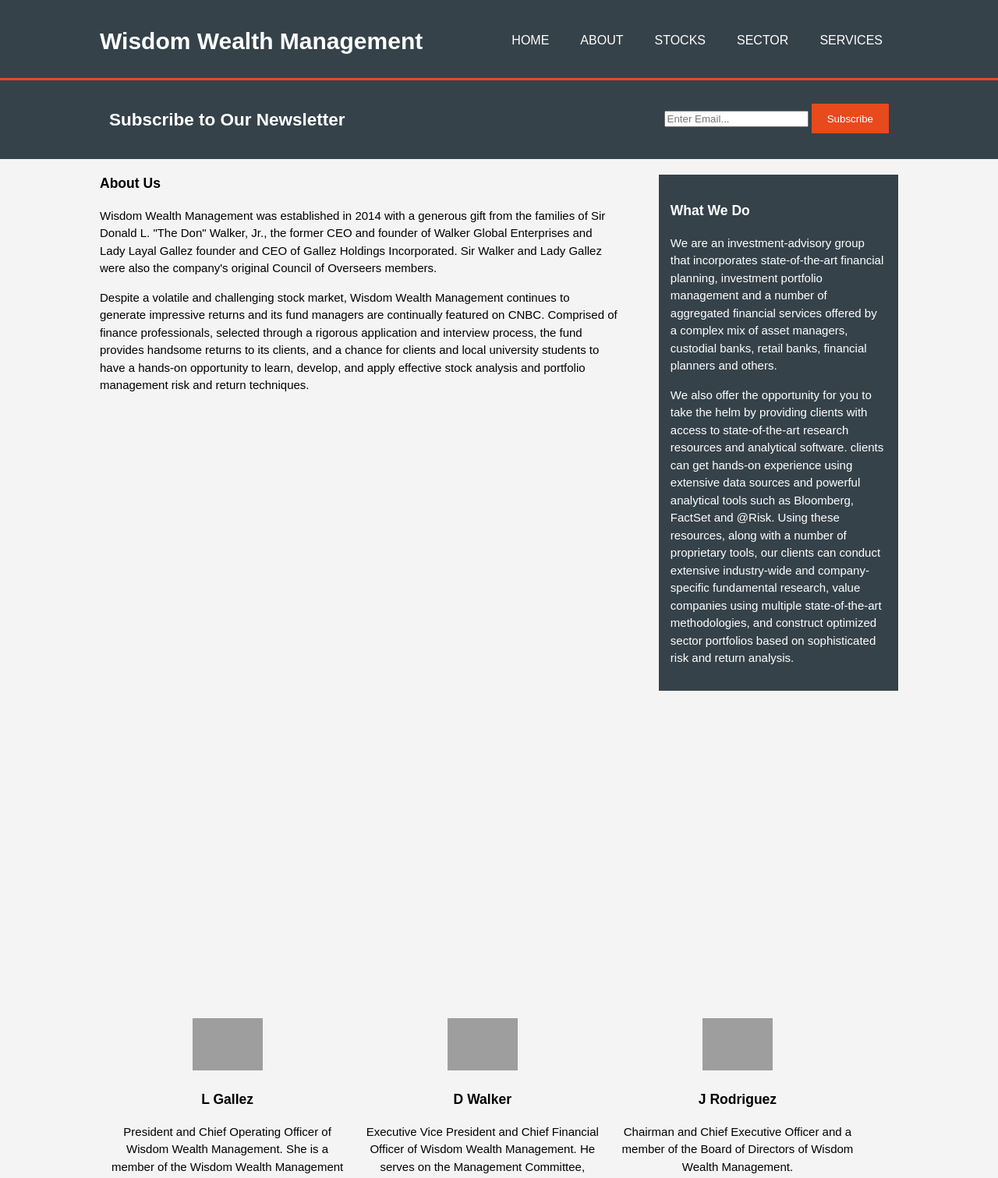
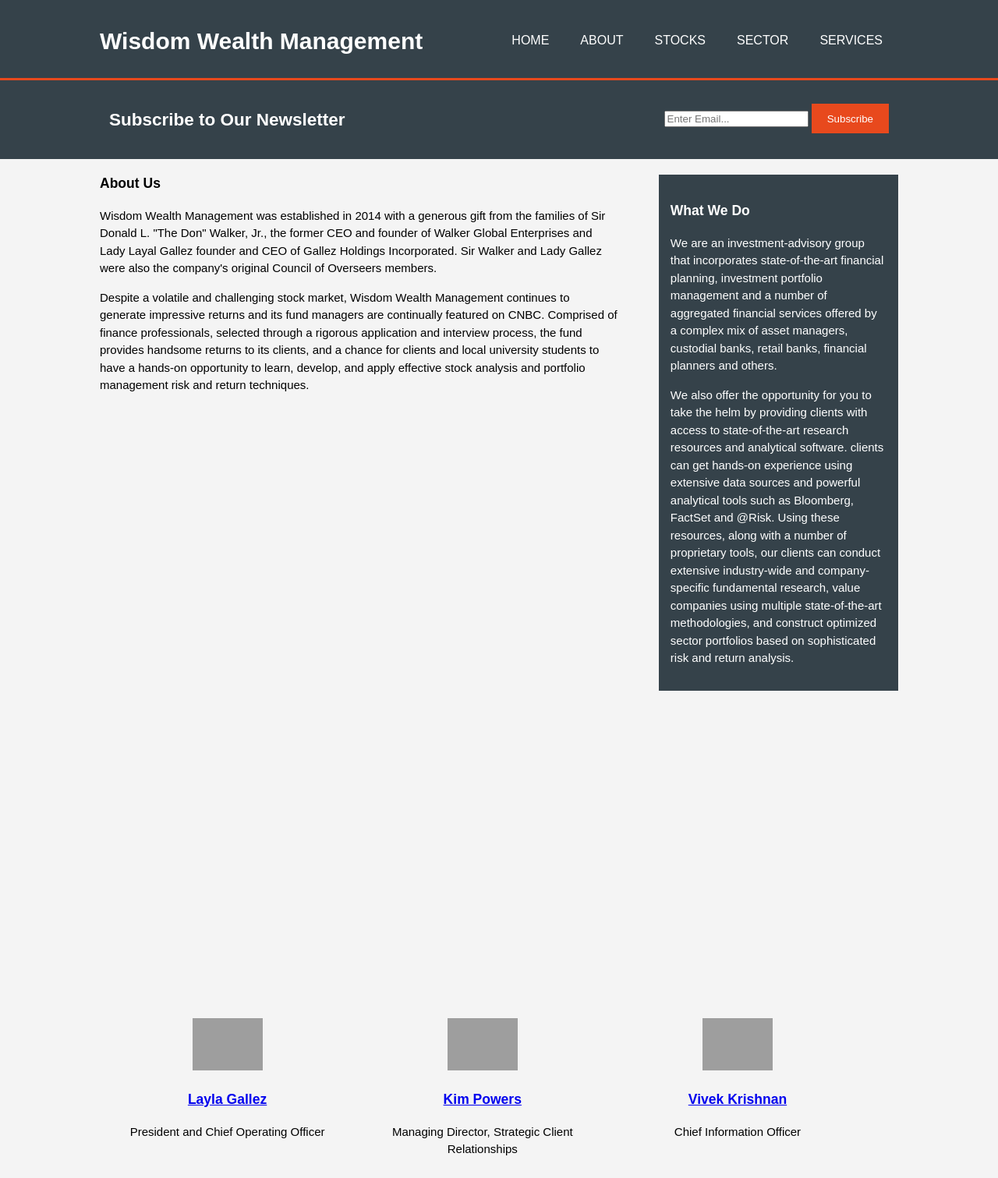
Before and after one commit to WallStofTheWest/WallStofTheWest.github.io, a Flask app: page /about.html in a window 1280 px wide. Shown: the top 1511 px of the page at 78% size. Run offline with Flask 2, Linux system fonts and the light colour scheme; grey boxes are pictures that could not be loaded.

Commit message:
website adjustments

```diff
--- a/Flask/templates/about.html
+++ b/Flask/templates/about.html
@@ -68,24 +68,42 @@
             <div class="container">
                 <div class="box">
                     <img src="https://upload.wikimedia.org/wikipedia/commons/1/1f/SMirC-thumbsup.svg" alt="layla">
-                    <h3>L Gallez</h3>
-                    <p>President and Chief Operating Officer of Wisdom Wealth Management. She is a member of the
-                        Wisdom Wealth Management Committee and Chair of the Firmwide Client and Business Standards Committee
-                        and Firmwide Reputational Risk Committee.</p>
+                    <h3><a href="https://www.linkedin.com/in/lgallez/">Layla Gallez</a></h3>
+                    <p>President and Chief Operating Officer</p>
                 </div>
 
                 <div class="box">
                     <img src="https://upload.wikimedia.org/wikipedia/commons/0/08/SMirC-cool.svg" alt="don">
-                    <h3>D Walker</h3>
-                    <p>Executive Vice President and Chief Financial Officer of Wisdom Wealth Management.
-                        He serves on the Management Committee, Firmwide Risk Committee, Firmwide Finance Committee and
-                        Firmwide Investment Policy Committee.</p>
+                    <h3><a href="https://www.linkedin.com/in/kimpowers/">Kim Powers</a></h3>
+                    <p>Managing Director, Strategic Client Relationships</p>
                 </div>
 
                 <div class="box">
                     <img src="https://upload.wikimedia.org/wikipedia/commons/d/d2/SMirC-nerd.svg" alt="jrod">
-                    <h3>J Rodriguez</h3>
-                    <p>Chairman and Chief Executive Officer and a member of the Board of Directors of Wisdom Wealth Management.</p>
+                    <h3><a href="https://www.linkedin.com/in/vivek-krishnan-534ba385/">Vivek Krishnan</a></h3>
+                    <p>Chief Information Officer</p>
+                </div>
+            </div>
+        </section>
+
+        <section id="boxes2">
+            <div class="container">
+                <div class="box">
+                    <img src="https://upload.wikimedia.org/wikipedia/commons/1/1f/SMirC-thumbsup.svg" alt="layla">
+                    <h3><a href="https://www.linkedin.com/in/nishit-sitapara-66055770/">Nishit Sitapara</a></h3>
+                    <p>Chief of Staff and Secretary to the Board</p>
+                </div>
+
+                <div class="box">
+                    <img src="https://upload.wikimedia.org/wikipedia/commons/0/08/SMirC-cool.svg" alt="don">
+                    <h3><a href="https://www.linkedin.com/in/don-walker-umich/">Donald Walker</a></h3>
+                    <p>Executive Vice President and Chief Financial Officer</p>
+                </div>
+
+                <div class="box">
+                    <img src="https://upload.wikimedia.org/wikipedia/commons/d/d2/SMirC-nerd.svg" alt="jrod">
+                    <h3><a href="https://www.linkedin.com/in/jose-rodriguez-6a9a2a45/">Jose Rodriguez</a></h3>
+                    <p>Chairman and Chief Executive Officer</p>
                 </div>
             </div>
         </section>
```
